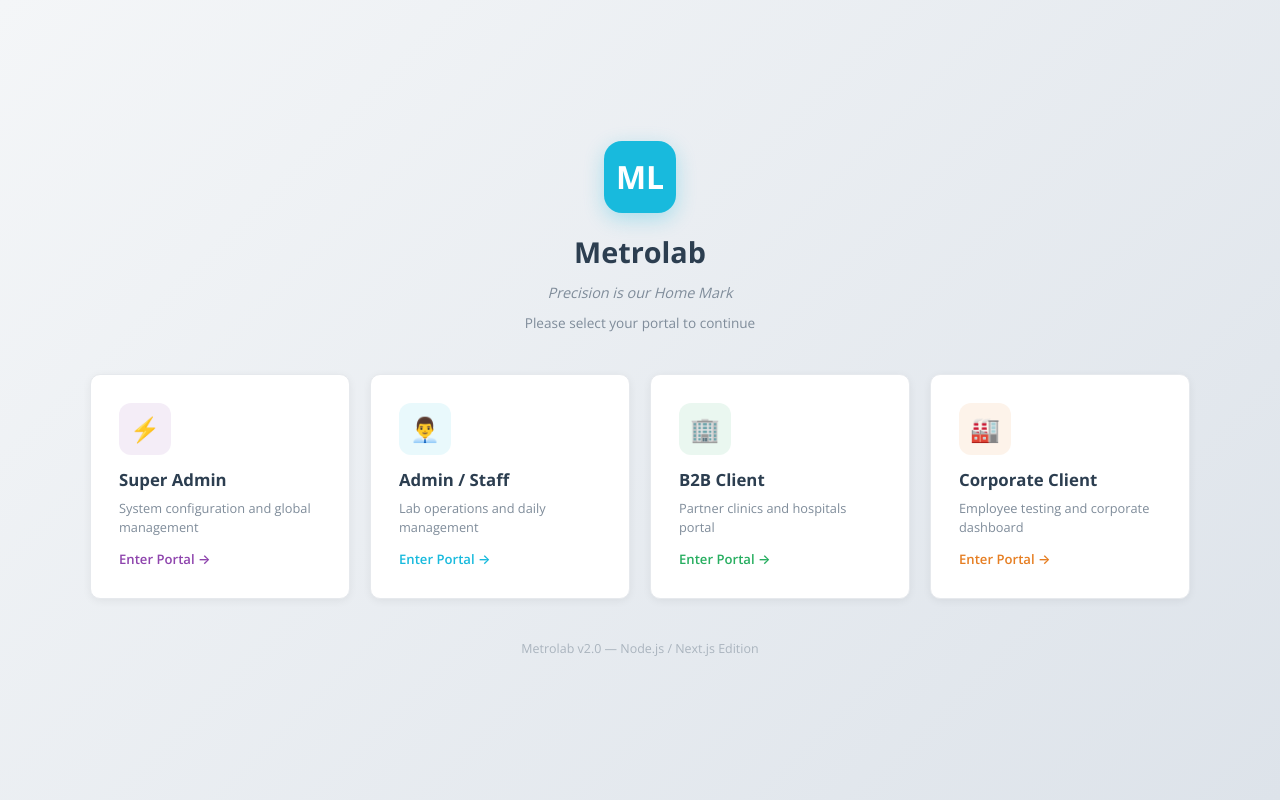
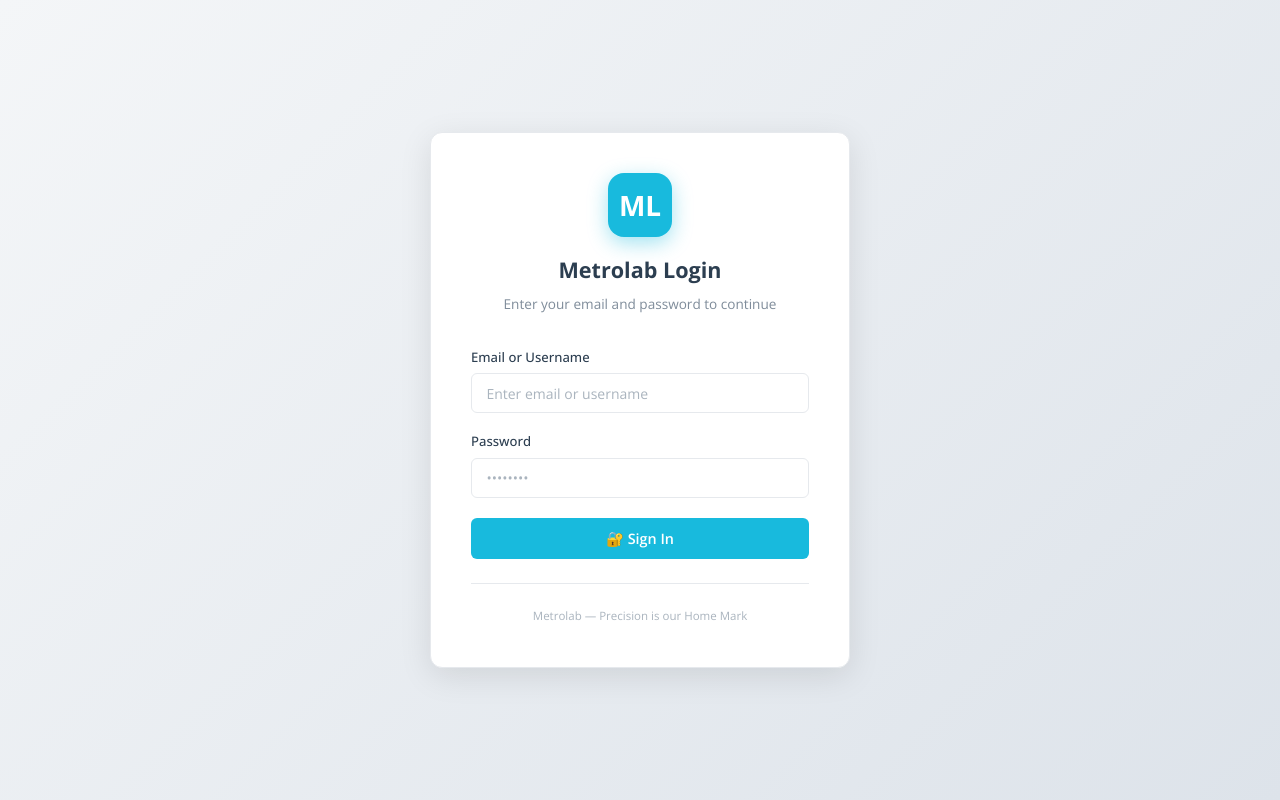
Before and after one commit to anilinfyx-coder/metrolab_frontend, a Next.js app: page / in a window 1280 px wide. Built offline with nearby package versions, Linux system fonts and the light colour scheme.

Commit message:
login page common

```diff
--- a/src/app/admin/dashboard/layout.tsx
+++ b/src/app/admin/dashboard/layout.tsx
@@ -16,12 +16,12 @@ export default function AdminDashboardLayout({ children }: { children: React.Rea
 
   useEffect(() => {
     const token = localStorage.getItem('admin_token');
-    if (!token) router.push('/admin/login');
+    if (!token) router.push('/');
   }, [router]);
 
   return (
     <div className="app-layout">
-      <Sidebar navItems={adminNavItems} basePath="/admin/dashboard" tokenKey="admin_token" userKey="admin_user" loginPath="/admin/login" />
+      <Sidebar navItems={adminNavItems} basePath="/admin/dashboard" tokenKey="admin_token" userKey="admin_user" loginPath="/" />
       <div className="main-content">
         {children}
       </div>
--- a/src/app/b2b/dashboard/layout.tsx
+++ b/src/app/b2b/dashboard/layout.tsx
@@ -14,12 +14,12 @@ export default function B2bDashboardLayout({ children }: { children: React.React
   const router = useRouter();
   useEffect(() => {
     const token = localStorage.getItem('b2b_token');
-    if (!token) router.push('/b2b/login');
+    if (!token) router.push('/');
   }, [router]);
 
   return (
     <div className="app-layout">
-      <Sidebar navItems={b2bNavItems} basePath="/b2b/dashboard" tokenKey="b2b_token" userKey="b2b_user" loginPath="/b2b/login" />
+      <Sidebar navItems={b2bNavItems} basePath="/b2b/dashboard" tokenKey="b2b_token" userKey="b2b_user" loginPath="/" />
       <div className="main-content">{children}</div>
     </div>
   );
--- a/src/app/components/Sidebar.tsx
+++ b/src/app/components/Sidebar.tsx
@@ -23,7 +23,7 @@ export default function Sidebar({
   basePath = '/admin/dashboard',
   tokenKey = 'admin_token',
   userKey = 'admin_user',
-  loginPath = '/admin/login',
+  loginPath = '/',
 }: SidebarProps) {
   const pathname = usePathname();
   const router = useRouter();
--- a/src/app/corporate/dashboard/layout.tsx
+++ b/src/app/corporate/dashboard/layout.tsx
@@ -12,12 +12,12 @@ export default function CorporateDashboardLayout({ children }: { children: React
   const router = useRouter();
   useEffect(() => {
     const token = localStorage.getItem('corporate_token');
-    if (!token) router.push('/corporate/login');
+    if (!token) router.push('/');
   }, [router]);
 
   return (
     <div className="app-layout">
-      <Sidebar navItems={corporateNavItems} basePath="/corporate/dashboard" tokenKey="corporate_token" userKey="corporate_user" loginPath="/corporate/login" />
+      <Sidebar navItems={corporateNavItems} basePath="/corporate/dashboard" tokenKey="corporate_token" userKey="corporate_user" loginPath="/" />
       <div className="main-content">{children}</div>
     </div>
   );
--- a/src/app/page.tsx
+++ b/src/app/page.tsx
@@ -1,99 +1,180 @@
 'use client';
-import Link from 'next/link';
+import { useState, FormEvent, useEffect } from 'react';
+import { useRouter } from 'next/navigation';
 
-export default function LandingPage() {
-  const portals = [
-    { title: 'Super Admin', path: '/superadmin/login', desc: 'System configuration and global management', icon: '⚡', color: '#8e44ad' },
-    { title: 'Admin / Staff', path: '/admin/login', desc: 'Lab operations and daily management', icon: '👨‍💼', color: '#18BADD' },
-    { title: 'B2B Client', path: '/b2b/login', desc: 'Partner clinics and hospitals portal', icon: '🏢', color: '#27ae60' },
-    { title: 'Corporate Client', path: '/corporate/login', desc: 'Employee testing and corporate dashboard', icon: '🏭', color: '#e67e22' },
-  ];
+export default function UnifiedLoginPage() {
+  const router = useRouter();
+  const [username, setUsername] = useState('');
+  const [password, setPassword] = useState('');
+  const [loading, setLoading] = useState(false);
+  const [error, setError] = useState('');
+
+  // Auto clear any old tokens if someone explicitly goes to login
+  useEffect(() => {
+    localStorage.removeItem('superadmin_token');
+    localStorage.removeItem('admin_token');
+    localStorage.removeItem('b2b_token');
+    localStorage.removeItem('corporate_token');
+  }, []);
+
+  const handleLogin = async (e: FormEvent) => {
+    e.preventDefault();
+    setLoading(true);
+    setError('');
+
+    try {
+      const API = process.env.NEXT_PUBLIC_API_URL || 'http://localhost:5000';
+      const res = await fetch(`${API}/api/Auth/login`, {
+        method: 'POST',
+        headers: { 'Content-Type': 'application/json' },
+        body: JSON.stringify({ username, password }),
+      });
+      const data = await res.json();
+
+      if (data.response_code === '200') {
+        const user = data.obj;
+        const portal = user.portal;
+
+        // Save token and user based on portal
+        if (portal === 'superadmin') {
+          localStorage.setItem('superadmin_token', user.token);
+          localStorage.setItem('superadmin_user', JSON.stringify(user));
+          router.push('/superadmin/dashboard');
+        } else if (portal === 'admin') {
+          localStorage.setItem('admin_token', user.token);
+          localStorage.setItem('admin_user', JSON.stringify(user));
+          router.push('/admin/dashboard');
+        } else if (portal === 'b2b') {
+          localStorage.setItem('b2b_token', user.token);
+          localStorage.setItem('b2b_user', JSON.stringify(user));
+          router.push('/b2b/dashboard');
+        } else if (portal === 'corporate') {
+          localStorage.setItem('corporate_token', user.token);
+          localStorage.setItem('corporate_user', JSON.stringify(user));
+          router.push('/corporate/dashboard');
+        } else {
+          setError('Unknown portal role');
+        }
+      } else {
+        setError(typeof data.obj === 'string' ? data.obj : 'Invalid credentials');
+      }
+    } catch {
+      setError('Unable to connect to server. Please try again.');
+    } finally {
+      setLoading(false);
+    }
+  };
 
   return (
     <div style={{
       minHeight: '100vh',
       display: 'flex',
-      flexDirection: 'column',
       alignItems: 'center',
       justifyContent: 'center',
       background: 'linear-gradient(135deg, #f4f6f8 0%, #dde3ea 100%)',
-      padding: '2rem',
+      padding: '1rem',
     }}>
-      {/* Header */}
-      <div style={{ textAlign: 'center', marginBottom: '2.5rem' }}>
-        <div style={{
-          width: 72, height: 72, borderRadius: 18,
-          background: '#18BADD',
-          display: 'flex', alignItems: 'center', justifyContent: 'center',
-          fontSize: '2rem', fontWeight: 700, color: 'white',
-          margin: '0 auto 1rem',
-          boxShadow: '0 6px 20px rgba(24,186,221,0.3)',
-        }}>ML</div>
-        <h1 style={{ fontSize: '1.8rem', fontWeight: 700, color: '#2c3e50', marginBottom: '0.4rem' }}>Metrolab</h1>
-        <p style={{ color: '#7f8c9a', fontSize: '0.9rem', fontStyle: 'italic' }}>
-          Precision is our Home Mark
-        </p>
-        <p style={{ color: '#7f8c9a', fontSize: '0.85rem', marginTop: '0.5rem' }}>
-          Please select your portal to continue
-        </p>
-      </div>
-
-      {/* Portal cards */}
-      <div style={{
-        display: 'grid',
-        gridTemplateColumns: 'repeat(auto-fit, minmax(240px, 1fr))',
-        gap: '1.25rem',
-        width: '100%',
-        maxWidth: 1100,
-      }}>
-        {portals.map(p => (
-          <Link key={p.title} href={p.path} style={{ textDecoration: 'none' }}>
       <div style={{
         background: '#ffffff',
         border: '1px solid #e6e9ed',
-              borderRadius: 10,
-              padding: '1.75rem',
-              cursor: 'pointer',
-              transition: 'all 0.2s',
-              boxShadow: '0 2px 8px rgba(0,0,0,0.06)',
-              display: 'flex',
-              flexDirection: 'column',
-              alignItems: 'flex-start',
-              gap: '0.75rem',
-              height: '100%',
+        borderRadius: 12,
+        padding: '2.5rem',
+        width: '100%',
+        maxWidth: 420,
+        boxShadow: '0 8px 32px rgba(0,0,0,0.1)',
+      }}>
+        {/* Logo */}
+        <div style={{ textAlign: 'center', marginBottom: '2rem' }}>
+          <div style={{
+            width: 64, height: 64, borderRadius: 16,
+            background: '#18BADD',
+            display: 'flex', alignItems: 'center', justifyContent: 'center',
+            fontSize: '1.75rem', margin: '0 auto 1rem', color: 'white', fontWeight: 'bold',
+            boxShadow: `0 6px 20px rgba(24,186,221,0.4)`,
+          }}>ML</div>
+          <h1 style={{ fontSize: '1.35rem', fontWeight: 700, color: '#2c3e50', marginBottom: '0.3rem' }}>Metrolab Login</h1>
+          <p style={{ fontSize: '0.85rem', color: '#7f8c9a' }}>Enter your email and password to continue</p>
+        </div>
+
+        <form onSubmit={handleLogin}>
+          <div style={{ marginBottom: '1.1rem' }}>
+            <label style={{ display: 'block', fontSize: '0.82rem', fontWeight: 500, color: '#2c3e50', marginBottom: '0.35rem' }}>
+              Email or Username
+            </label>
+            <input
+              type="text"
+              placeholder="Enter email or username"
+              value={username}
+              onChange={e => setUsername(e.target.value)}
+              required
+              autoComplete="username"
+              style={{
+                width: '100%', padding: '0.6rem 0.9rem',
+                background: '#fff', border: '1px solid #e6e9ed',
+                borderRadius: 6, color: '#2c3e50', fontSize: '0.875rem',
+                fontFamily: 'inherit', outline: 'none',
+                transition: 'border-color 0.15s',
               }}
-              onMouseEnter={e => {
-                (e.currentTarget as HTMLDivElement).style.borderColor = p.color;
-                (e.currentTarget as HTMLDivElement).style.boxShadow = `0 6px 20px ${p.color}25`;
-                (e.currentTarget as HTMLDivElement).style.transform = 'translateY(-3px)';
+              onFocus={e => e.target.style.borderColor = '#18BADD'}
+              onBlur={e => e.target.style.borderColor = '#e6e9ed'}
+            />
+          </div>
+
+          <div style={{ marginBottom: '1.25rem' }}>
+            <label style={{ display: 'block', fontSize: '0.82rem', fontWeight: 500, color: '#2c3e50', marginBottom: '0.35rem' }}>
+              Password
+            </label>
+            <input
+              type="password"
+              placeholder="••••••••"
+              value={password}
+              onChange={e => setPassword(e.target.value)}
+              required
+              autoComplete="current-password"
+              style={{
+                width: '100%', padding: '0.6rem 0.9rem',
+                background: '#fff', border: '1px solid #e6e9ed',
+                borderRadius: 6, color: '#2c3e50', fontSize: '0.875rem',
+                fontFamily: 'inherit', outline: 'none',
+                transition: 'border-color 0.15s',
               }}
-              onMouseLeave={e => {
-                (e.currentTarget as HTMLDivElement).style.borderColor = '#e6e9ed';
-                (e.currentTarget as HTMLDivElement).style.boxShadow = '0 2px 8px rgba(0,0,0,0.06)';
-                (e.currentTarget as HTMLDivElement).style.transform = 'translateY(0)';
+              onFocus={e => e.target.style.borderColor = '#18BADD'}
+              onBlur={e => e.target.style.borderColor = '#e6e9ed'}
+            />
+          </div>
+
+          {error && (
+            <div style={{
+              background: 'rgba(231,76,60,0.08)', border: '1px solid rgba(231,76,60,0.2)',
+              borderRadius: 6, padding: '0.65rem 0.9rem', marginBottom: '1rem',
+              fontSize: '0.83rem', color: '#c0392b',
+            }}>
+              ⚠️ {error}
+            </div>
+          )}
+
+          <button
+            type="submit"
+            disabled={loading}
+            style={{
+              width: '100%', padding: '0.7rem',
+              background: loading ? '#a0d4e0' : '#18BADD',
+              color: 'white', border: 'none', borderRadius: 6,
+              fontSize: '0.9rem', fontWeight: 600, cursor: loading ? 'not-allowed' : 'pointer',
+              fontFamily: 'inherit', transition: 'background 0.15s',
+              display: 'flex', alignItems: 'center', justifyContent: 'center', gap: '0.5rem',
             }}
+            onMouseEnter={e => { if (!loading) (e.currentTarget as HTMLButtonElement).style.background = '#12a0be'; }}
+            onMouseLeave={e => { if (!loading) (e.currentTarget as HTMLButtonElement).style.background = '#18BADD'; }}
           >
-              <div style={{
-                width: 52, height: 52, borderRadius: 12,
-                background: `${p.color}18`,
-                display: 'flex', alignItems: 'center', justifyContent: 'center',
-                fontSize: '1.5rem',
-              }}>{p.icon}</div>
-              <div>
-                <h3 style={{ fontSize: '1.05rem', fontWeight: 700, color: '#2c3e50', marginBottom: '0.3rem' }}>{p.title}</h3>
-                <p style={{ fontSize: '0.8rem', color: '#7f8c9a', lineHeight: 1.5 }}>{p.desc}</p>
-              </div>
-              <div style={{ marginTop: 'auto', color: p.color, fontWeight: 600, fontSize: '0.82rem', display: 'flex', alignItems: 'center', gap: '0.4rem' }}>
-                Enter Portal →
+            {loading ? '⏳ Signing in...' : '🔐 Sign In'}
+          </button>
+        </form>
+
+        <div style={{ textAlign: 'center', marginTop: '1.5rem', paddingTop: '1.25rem', borderTop: '1px solid #e6e9ed' }}>
+          <span style={{ fontSize: '0.72rem', color: '#aab4be' }}>Metrolab — Precision is our Home Mark</span>
         </div>
       </div>
-          </Link>
-        ))}
-      </div>
-
-      <p style={{ color: '#aab4be', fontSize: '0.78rem', marginTop: '2.5rem' }}>
-        Metrolab v2.0 — Node.js / Next.js Edition
-      </p>
     </div>
   );
 }
--- a/src/app/superadmin/dashboard/layout.tsx
+++ b/src/app/superadmin/dashboard/layout.tsx
@@ -15,12 +15,12 @@ export default function SuperAdminDashboardLayout({ children }: { children: Reac
   const router = useRouter();
   useEffect(() => {
     const token = localStorage.getItem('superadmin_token');
-    if (!token) router.push('/superadmin/login');
+    if (!token) router.push('/');
   }, [router]);
 
   return (
     <div className="app-layout">
-      <Sidebar navItems={superAdminNavItems} basePath="/superadmin/dashboard" tokenKey="superadmin_token" userKey="superadmin_user" loginPath="/superadmin/login" />
+      <Sidebar navItems={superAdminNavItems} basePath="/superadmin/dashboard" tokenKey="superadmin_token" userKey="superadmin_user" loginPath="/" />
       <div className="main-content">{children}</div>
     </div>
   );
```
Also changed, not shown: src/app/admin/login/page.tsx (deleted, +0 -21 lines), src/app/b2b/login/page.tsx (deleted, +0 -21 lines), src/app/corporate/login/page.tsx (deleted, +0 -21 lines), src/app/superadmin/login/page.tsx (deleted, +0 -21 lines). Lines whose indentation alone changed are shown as unchanged.
